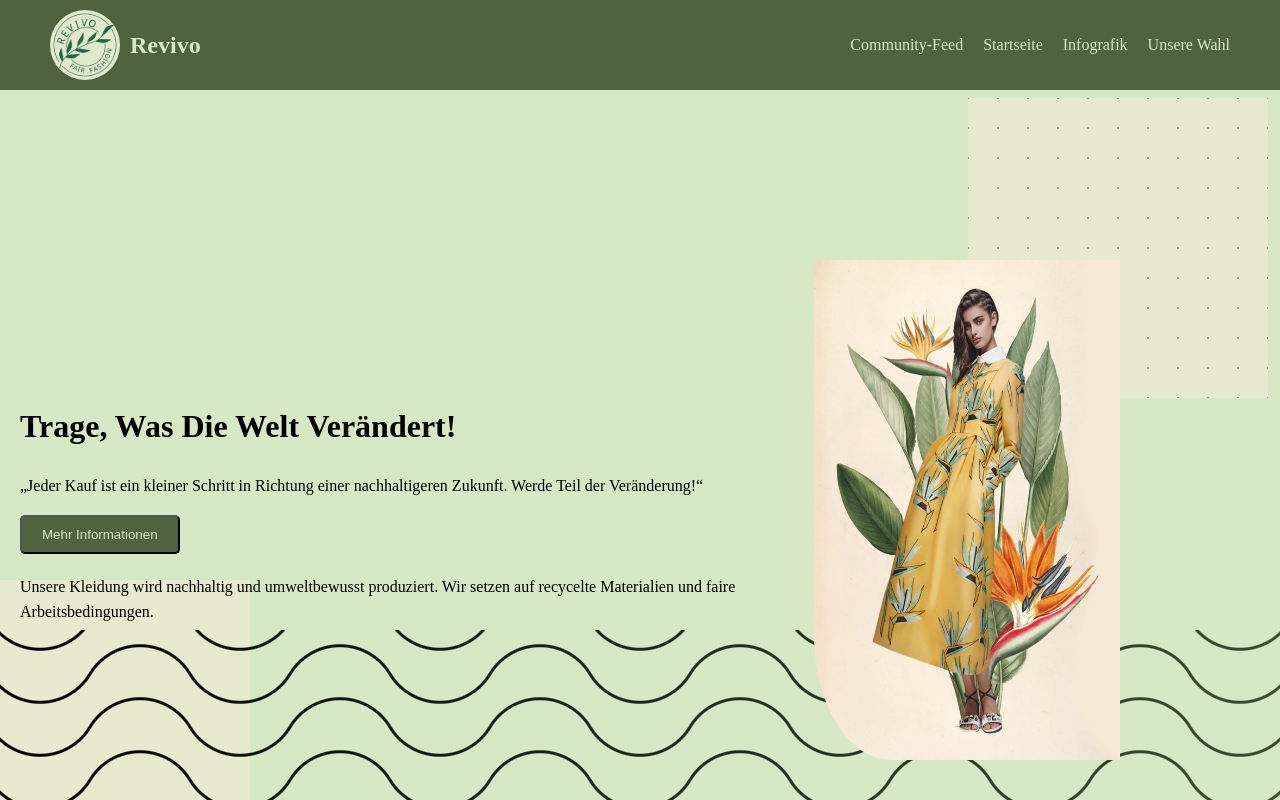
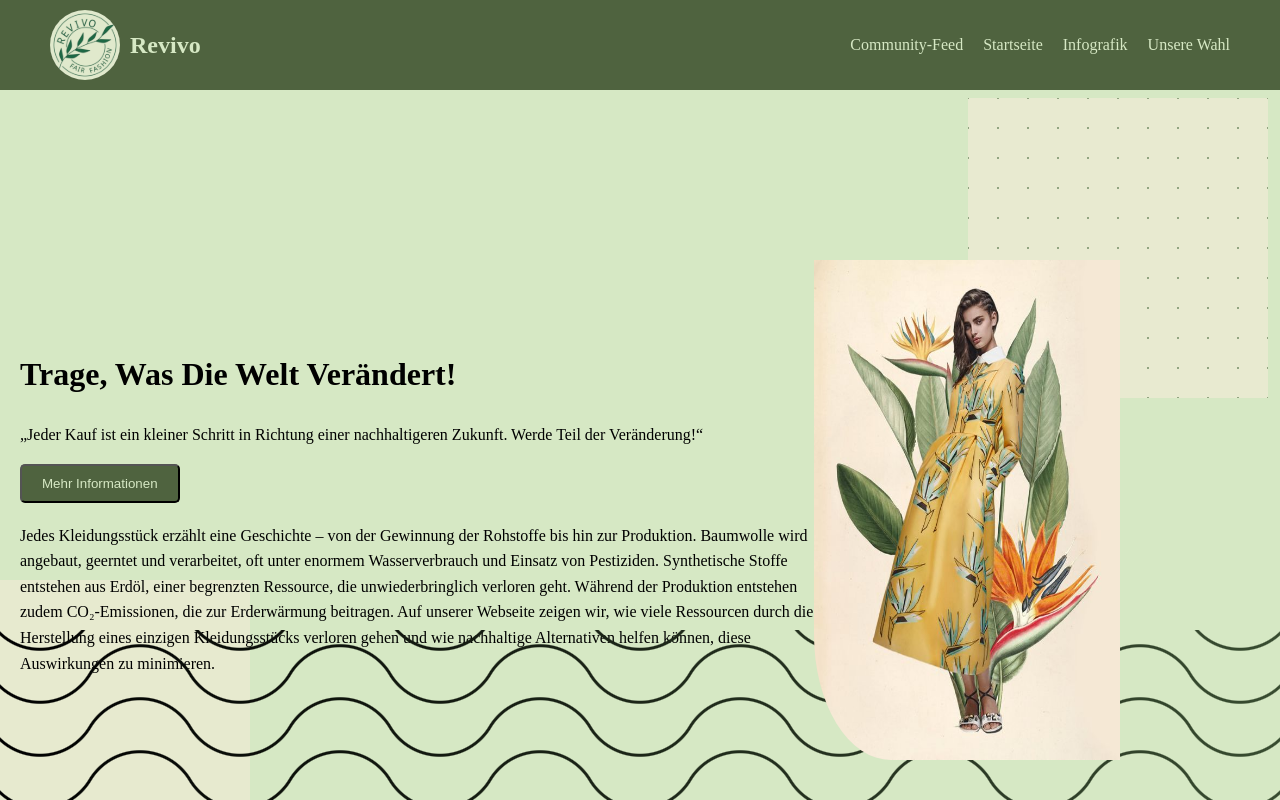
Before and after one commit to christianrenger/dmwt, a Next.js app: page / in a window 1280 px wide. Both pictures are taken after a click on the button "Mehr Informationen". Shown: the top 800 px of the page. Built offline with nearby package versions, Linux system fonts and the light colour scheme.

Commit message:
cta text is modified

```diff
--- a/app/page.jsx
+++ b/app/page.jsx
@@ -202,8 +202,12 @@ export default function Home() {
                         </button>
                         {ctaInfoVisible && (
                             <p style={{marginTop: '20px', color: '#000000'}}>
-                                Unsere Kleidung wird nachhaltig und umweltbewusst produziert. Wir setzen auf recycelte
-                                Materialien und faire Arbeitsbedingungen.
+                                Jedes Kleidungsstück erzählt eine Geschichte – von der Gewinnung der Rohstoffe bis hin zur Produktion.
+                                Baumwolle wird angebaut, geerntet und verarbeitet, oft unter enormem Wasserverbrauch und Einsatz von Pestiziden.
+                                Synthetische Stoffe entstehen aus Erdöl, einer begrenzten Ressource, die unwiederbringlich verloren geht.
+                                Während der Produktion entstehen zudem CO₂-Emissionen, die zur Erderwärmung beitragen.
+                                Auf unserer Webseite zeigen wir, wie viele Ressourcen durch die Herstellung eines einzigen Kleidungsstücks
+                                verloren gehen und wie nachhaltige Alternativen helfen können, diese Auswirkungen zu minimieren.
                             </p>
                         )}
                     </div>
```
